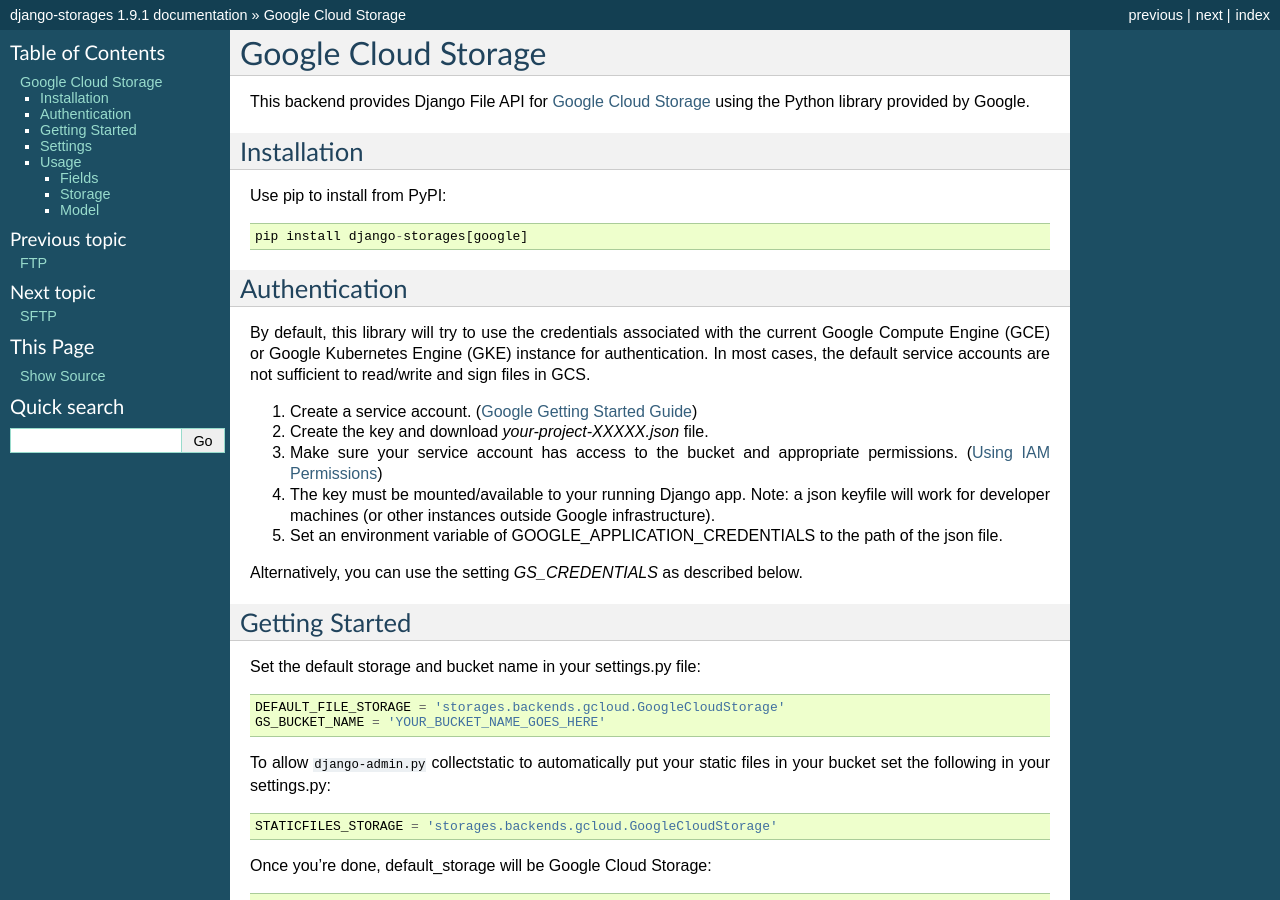
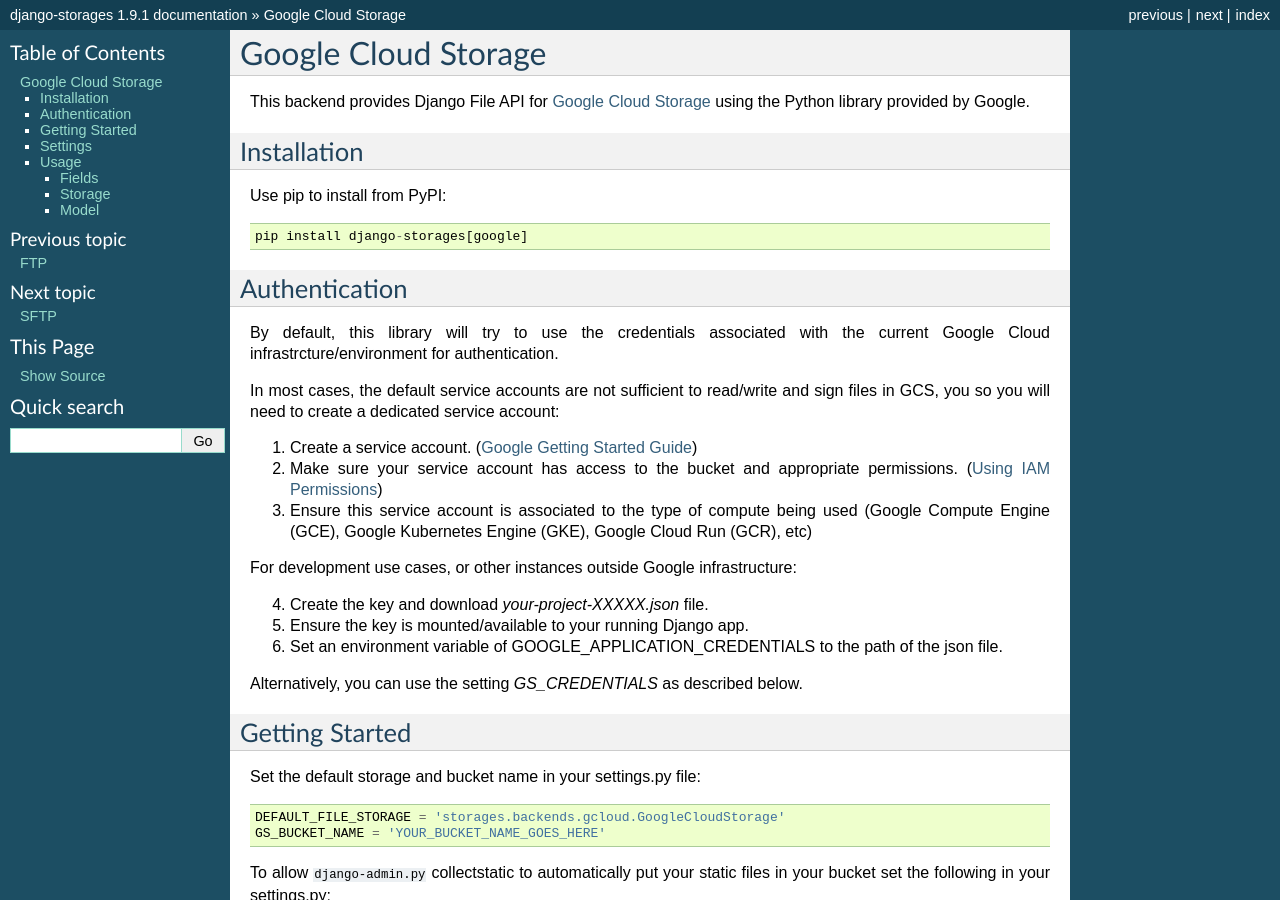
Before and after one commit to jschneier/django-storages, a Sphinx documentation site: the page built from docs/backends/gcloud.rst, in a window 1280 px wide and 900 px high. Built offline with Sphinx 7.4.7, drawn with Linux system fonts in a browser that asks for light colours.

Commit message:
doc: update gcloud backend authentication strategy (#901)

```diff
--- a/docs/backends/gcloud.rst
+++ b/docs/backends/gcloud.rst
@@ -15,19 +15,23 @@
 Authentication
 --------------
 By default, this library will try to use the credentials associated with the
-current Google Compute Engine (GCE) or Google Kubernetes Engine (GKE) instance
-for authentication. In most cases, the default service accounts are not sufficient
-to read/write and sign files in GCS.
+current Google Cloud infrastrcture/environment for authentication.
+
+In most cases, the default service accounts are not sufficient to read/write and sign files in GCS, you so you will need to create a dedicated service account:
 
 1. Create a service account. (`Google Getting Started Guide <https://cloud.google.com/docs/authentication/getting-started>`__)
 
-2. Create the key and download `your-project-XXXXX.json` file.
+2. Make sure your service account has access to the bucket and appropriate permissions. (`Using IAM Permissions <https://cloud.google.com/storage/docs/access-control/using-iam-permissions>`__)
 
-3. Make sure your service account has access to the bucket and appropriate permissions. (`Using IAM Permissions <https://cloud.google.com/storage/docs/access-control/using-iam-permissions>`__)
+3. Ensure this service account is associated to the type of compute being used (Google Compute Engine (GCE), Google Kubernetes Engine (GKE), Google Cloud Run (GCR), etc)
 
-4. The key must be mounted/available to your running Django app. Note: a json keyfile will work for developer machines (or other instances outside Google infrastructure).
+For development use cases, or other instances outside Google infrastructure:
 
-5. Set an environment variable of GOOGLE_APPLICATION_CREDENTIALS to the path of the json file.
+4. Create the key and download `your-project-XXXXX.json` file.
+
+5. Ensure the key is mounted/available to your running Django app.
+
+6. Set an environment variable of GOOGLE_APPLICATION_CREDENTIALS to the path of the json file.
 
 Alternatively, you can use the setting `GS_CREDENTIALS` as described below.
 
```
